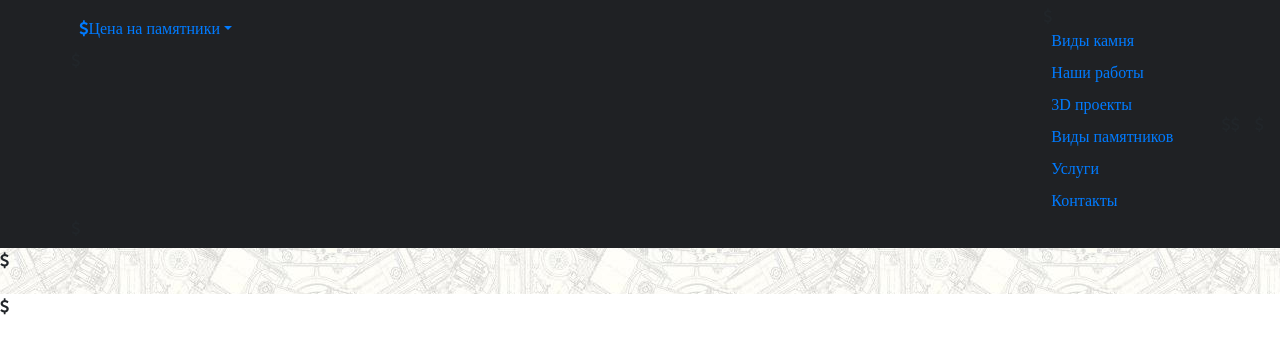
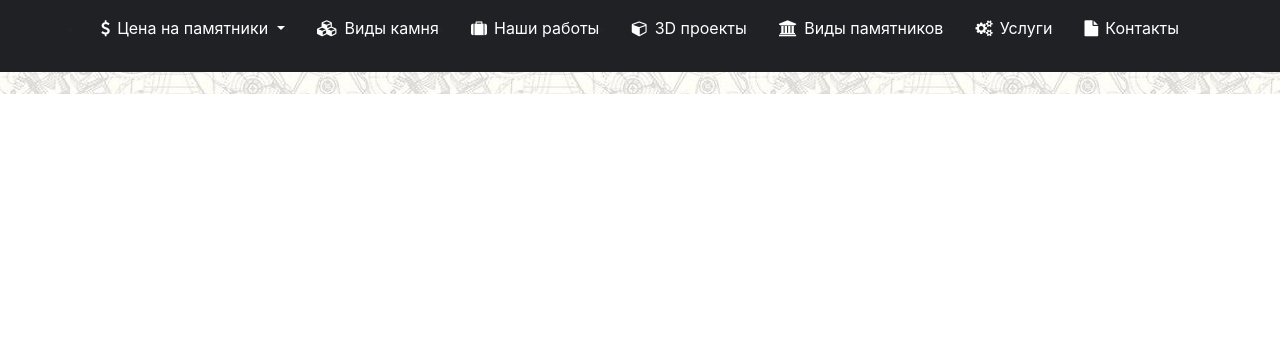
Before and after one commit to coatceatl/gravura, a website built with webpack: page index.html in a window 1280 px wide. Shown: the part 159-512 px from the top of the page. Built offline with nearby package versions, Linux system fonts and the light colour scheme.

Commit message:
changed main menu

```diff
--- a/index.html
+++ b/index.html
@@ -32,17 +32,16 @@
       </nav>
 
       <nav class='navbar navbar-expand-md navbar-main'>
-        <div class='container-fluid'>
+        <div class='container'>
           <div class='collapse navbar-collapse' id='mobile-open'>
-            <div class='container'>
-              <ul class='navbar-nav d-flex justify-content-between'>
+              <ul class='nav-list d-flex justify-content-between'>
                 <li class='nav-item dropdown'>
                   <a class='nav-link dropdown-toggle' href='#' id='navbarDropdown'
                     role='button'
                     data-toggle='dropdown'
                     aria-haspopup='true'
                     aria-expanded='false'>
-                    <i class='fa fa-usd'>Цена на памятники
+                    <i class='fa fa-usd'></i>Цена на памятники
                   </a>
                   <div class='dropdown-menu' aria-labelledby='navbarDropdown'>
                     <a class='dropdown-item' href='#'>Памятники в наличии</a>
@@ -52,26 +51,25 @@
                   </div>
                 </li>
                 <li class='nav-item'>
-                  <a class='nav-link' href='#'>Виды камня</a>
+                  <a class='nav-link' href='#'><i class='fa fa-cubes'></i>Виды камня</a>
                 </li>
                 <li class='nav-item'>
-                  <a class='nav-link' href='#'>Наши работы</a>
+                  <a class='nav-link' href='#'><i class='fa fa-suitcase'></i>Наши работы</a>
                 </li>
                 <li class='nav-item'>
-                  <a class='nav-link' href='#'>3D проекты</a>
+                  <a class='nav-link' href='#'><i class='fa fa-cube'></i>3D проекты</a>
                 </li>
                 <li class='nav-item'>
-                  <a class='nav-link' href='#'>Виды памятников</a>
+                  <a class='nav-link' href='#'><i class='fa fa-university'></i>Виды памятников</a>
                 </li>
                 <li class='nav-item'>
-                  <a class='nav-link' href='#'>Услуги</a>
+                  <a class='nav-link' href='#'><i class='fa fa-cogs'></i>Услуги</a>
                 </li>
                 <li class='nav-item'>
-                  <a class='nav-link' href='#'>Контакты</a>
+                  <a class='nav-link' href='#'><i class='fa fa-file'></i>Контакты</a>
                 </li>
               </ul>
             </div>
-          </div>
         </div>
       </nav>
     </header>
--- a/src/scss/_header.scss
+++ b/src/scss/_header.scss
@@ -29,3 +29,14 @@
   background-color: #1f2124;
   margin-top: 25px;
 }
+.nav-list {
+  width: 100%;
+  padding-left: 0;
+}
+.nav-link {
+  color: #fff;
+
+  i {
+    padding-right: 7px;
+  }
+}
```
Also changed, not shown: dist/main.css.
